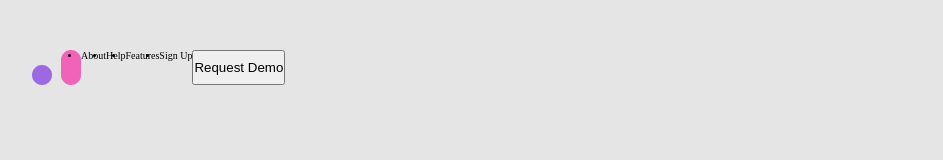
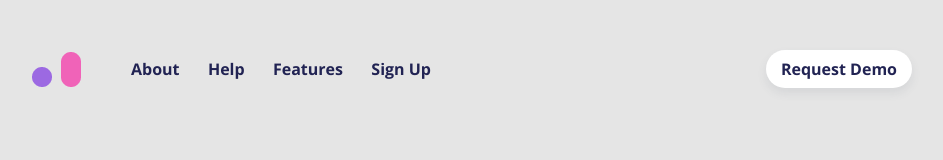
Before and after one commit to WiLLiaM-noD/DataWarehouse-LandingPage, a plain HTML site: page index.html in a window 1280 px wide. Shown: the whole page, without its empty margins (168-1111 px from the left). Drawn offline with nearby package versions, Linux system fonts and the light colour scheme.

Commit message:
Desingin Navbar

```diff
--- a/index.html
+++ b/index.html
@@ -5,6 +5,7 @@
   <meta charset="UTF-8">
   <meta name="viewport" content="width=device-width, initial-scale=1.0">
   <title>Data Warehouse</title>
+  <link href="https://fonts.googleapis.com/css2?family=Open+Sans:wght@300;400;700&display=swap" rel="stylesheet">
   <link rel="stylesheet" href="styles/style.css">
 </head>
 
@@ -18,8 +19,8 @@
           <li class="nav-single-option">Help</li>
           <li class="nav-single-option">Features</li>
           <li class="nav-single-option">Sign Up</li>
-          <button class="nav-button">Request Demo</button>
         </ul>
+        <button class="nav-button">Request Demo</button>
       </nav>
     </div>
   </header>
--- a/styles/style.css
+++ b/styles/style.css
@@ -1,6 +1,7 @@
 /* Variables */
 :root {
   --backgound-color: #E5E5E5;
+  --navbar-color: #212353;
 }
 
 *,
@@ -27,8 +28,31 @@ body {
 
 .navbar {
   display: flex;
+  align-items: center;
 }
 
 .nav-option {
+  margin-left: 5rem;
+  list-style: none;
+  flex: 0 0 30rem;
   display: flex;
+  justify-content: space-between;
+  font-family: 'Open Sans', sans-serif;
+  font-size: 1.6rem;
+  font-weight: 700;
+  color: var(--navbar-color);
 }
+
+.nav-button {
+  margin-left: auto;
+  cursor: pointer;
+  font-family: 'Open Sans', sans-serif;
+  font-size: 1.6rem;
+  font-weight: 700;
+  color: var(--navbar-color);
+  background-color: white;
+  padding: 0.8rem 1.5rem;
+  border-radius: 10rem;
+  border: none;
+  box-shadow: 0 .5rem 1rem rgba(75, 93, 104, 0.1);
+}
```
Also changed, not shown: fonts/AvenirLTStd-Book.otf (deleted), fonts/AvenirLTStd-Medium.otf (deleted), fonts/AvenirLTStd-Roman.otf (deleted).
